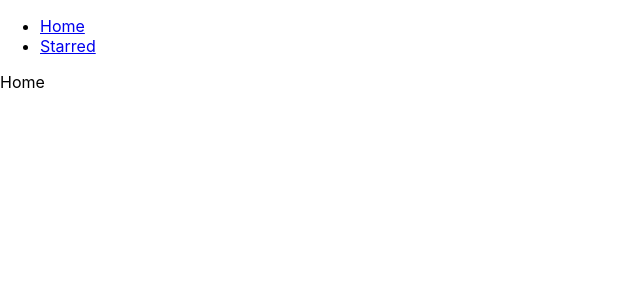
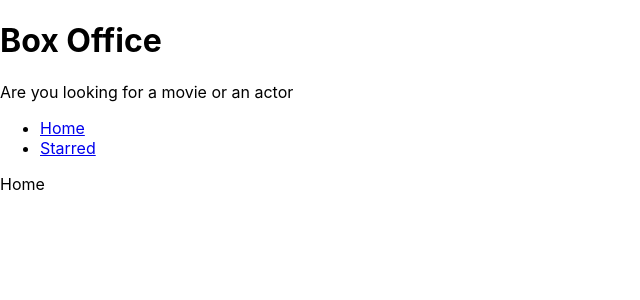
Before and after one commit to Kramad92/boxoffice, a React (Create React App) app: page / in a window 1280 px wide. Shown: the top 300 px of the page, without its empty margins (0-640 px from the left). Built offline with nearby package versions, Linux system fonts and the light colour scheme.

Commit message:
layout, title

```diff
--- a/src/App.js
+++ b/src/App.js
@@ -1,13 +1,10 @@
 import React from 'react';
 import { Route } from 'react-router';
-import Navs from './components/navs';
 import Home from './pages/Home';
 import Starred from './pages/Starred';
 
 function App() {
   return (
-    <div>
-      <Navs />
     <switch>
       <Route exact path="/">
         <Home />
@@ -17,7 +14,6 @@ function App() {
       </Route>
       <Route path="any">404 page not found</Route>
     </switch>
-    </div>
   );
 }
 
--- /dev/null
+++ b/src/components/MainPageLayout.js
@@ -0,0 +1,18 @@
+import React from 'react';
+import Navs from './Navs';
+import Title from './Title';
+
+const MainPageLayout = ({ children }) => {
+  return (
+    <div>
+      <Title
+        title="Box Office"
+        subtitle="Are you looking for a movie or an actor"
+      />
+      <Navs />
+      {children}
+    </div>
+  );
+};
+
+export default MainPageLayout;
--- /dev/null
+++ b/src/components/Title.js
@@ -0,0 +1,14 @@
+import React from 'react';
+
+const Title = ({title, subtitle}) => {
+  return (
+    <div>
+      <h1>
+          {title}
+      </h1>
+        <p1>{subtitle}</p1>
+    </div>
+  );
+};
+
+export default Title;
--- a/src/pages/Home.js
+++ b/src/pages/Home.js
@@ -1,9 +1,8 @@
-import React from 'react'
+import React from 'react';
+import MainPageLayout from '../components/MainPageLayout';
 
 const Home = () => {
-  return (
-    <div>Home</div>
-  )
-}
+  return <MainPageLayout>Home</MainPageLayout>;
+};
 
-export default Home
+export default Home;
--- a/src/pages/Starred.js
+++ b/src/pages/Starred.js
@@ -1,9 +1,8 @@
-import React from 'react'
+import React from 'react';
+import MainPageLayout from '../components/MainPageLayout';
 
 const Starred = () => {
-  return (
-    <div>Starred</div>
-  )
-}
+  return <MainPageLayout>Starred</MainPageLayout>;
+};
 
-export default Starred
+export default Starred;
```
Lines whose indentation alone changed are shown as unchanged.
